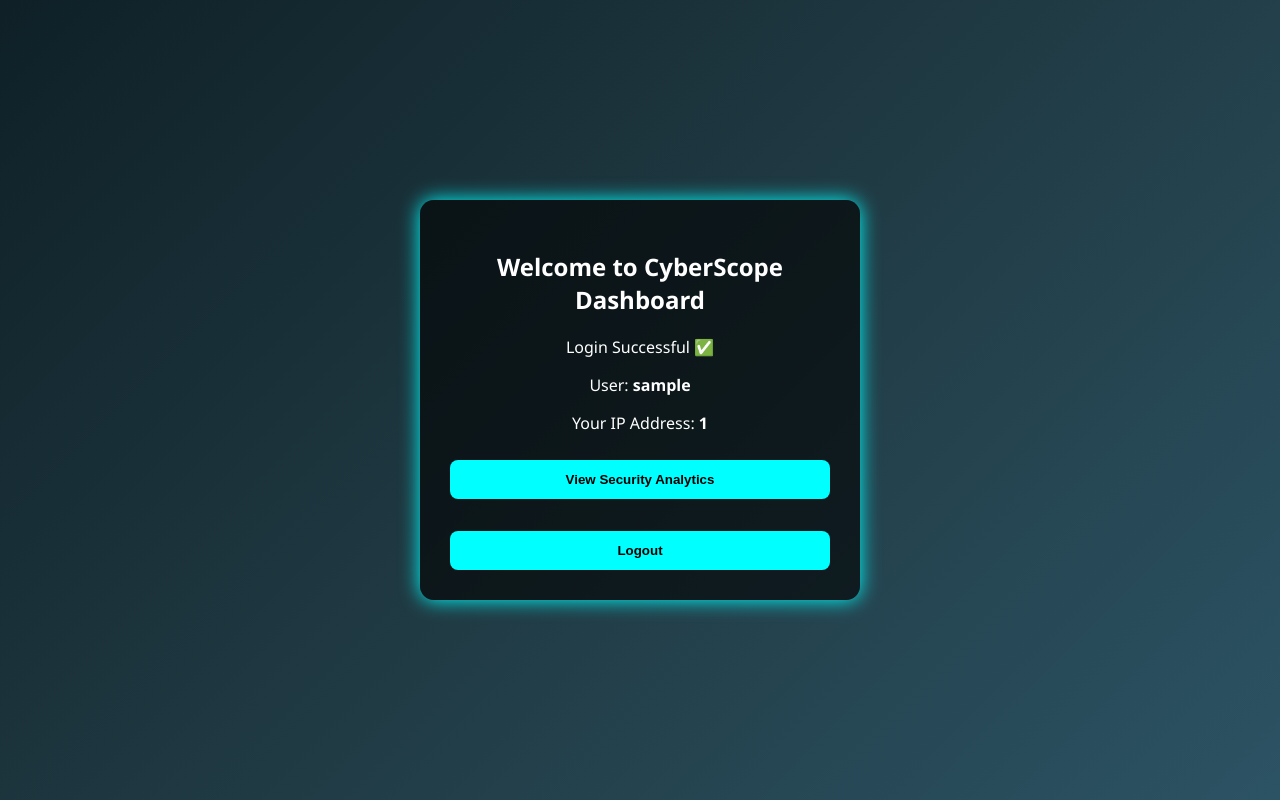
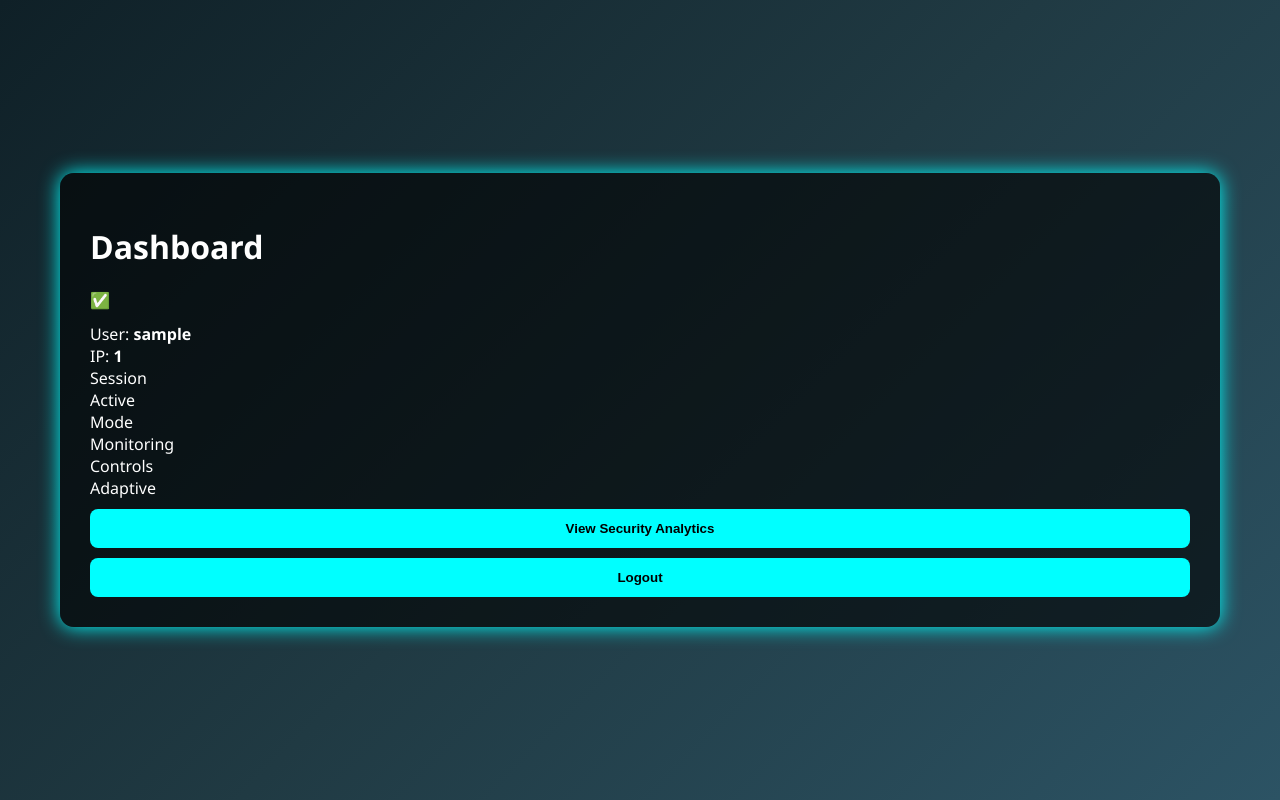
Before and after one commit to DevisriKota/CyberScope-Analytics_for_defense, a Flask app: page /dashboard in a window 1280 px wide. Run offline with Flask 3, Linux system fonts and the light colour scheme; the visitor is signed in with stand-in values (Sample User, id 1).

Commit message:
Redesign dashboard layout and update styles

```diff
--- a/templates/dashboard.html
+++ b/templates/dashboard.html
@@ -1,20 +1,49 @@
 <!DOCTYPE html>
 <html>
 <head>
-    <title>Dashboard</title>
-    <link rel="stylesheet" href="{{ url_for('static', filename='style.css') }}">
+  <title>Dashboard</title>
+  <link rel="stylesheet" href="{{ url_for('static', filename='style.css') }}">
 </head>
 <body>
 
-<div class="container">
-    <h2>Welcome to CyberScope Dashboard</h2>
-    <p>Login Successful ✅</p>
-    <p>User: <b>{{ user }}</b></p>
-    <p>Your IP Address: <b>{{ ip }}</b></p>
+<div class="wide dashboard-wrap">
 
-    <a href="/analytics"><button>View Security Analytics</button></a>
-    <br><br>
-    <a href="/logout"><button>Logout</button></a>
+  <div class="dash-header">
+    <div>
+      <div class="dash-title">
+        <h1>Dashboard</h1>
+        <div class="dash-badge">✅</div>
+      </div>
+
+      <div class="dash-meta" style="margin-top: 12px;">
+        <div class="chip">User: <b>{{ user }}</b></div>
+        <div class="chip">IP: <b>{{ ip }}</b></div>
+      </div>
+    </div>
+  </div>
+
+  <div class="dash-cards">
+    <div class="dash-card">
+      <div class="label">Session</div>
+      <div class="value">Active</div>
+    </div>
+
+    <div class="dash-card">
+      <div class="label">Mode</div>
+      <div class="value">Monitoring</div>
+    </div>
+
+    <div class="dash-card">
+      <div class="label">Controls</div>
+      <div class="value">Adaptive</div>
+    </div>
+  </div>
+
+  <div class="dash-actions">
+    <a href="/analytics"><button class="btn-main">View Security Analytics</button></a>
+    <a href="/logout"><button class="btn-ghost">Logout</button></a>
+  </div>
+
 </div>
 
 </body>
```
